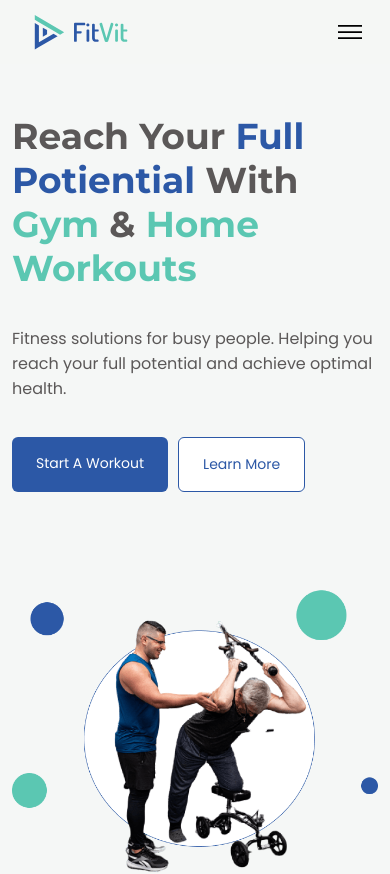
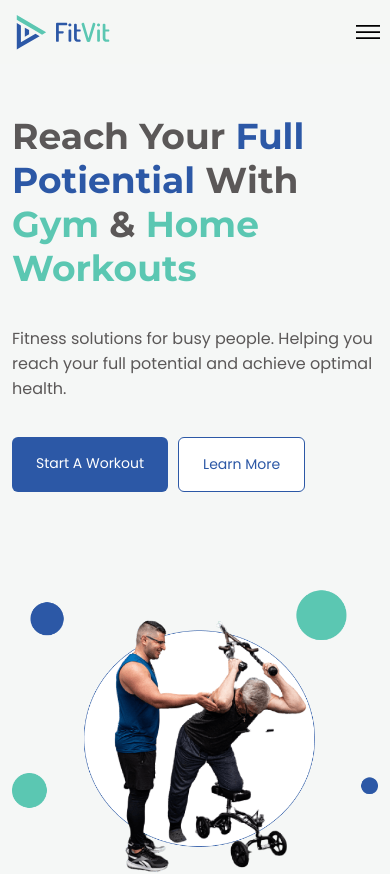
Before and after one commit to JGSolutions/fitvitfitness, a Next.js app: page / in a window 390 px wide. Shown: the top 874 px of the page. Built offline with nearby package versions, Linux system fonts and the light colour scheme.

Commit message:
fixed padding in header

```diff
--- a/components/header/Header.module.css
+++ b/components/header/Header.module.css
@@ -49,6 +49,7 @@
 @media (max-width: 700px) {
   .header {
     justify-content: space-between;
+    padding: 0 var(--padding-xs);
   }
 
   .menuNavigation {
```
